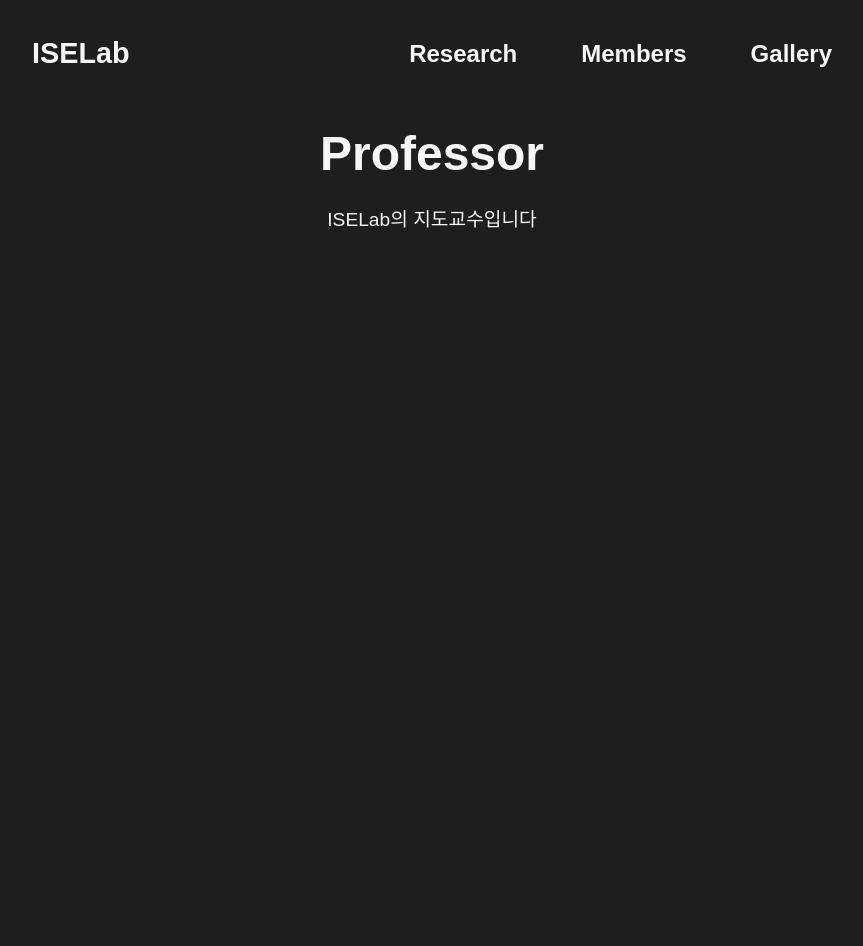
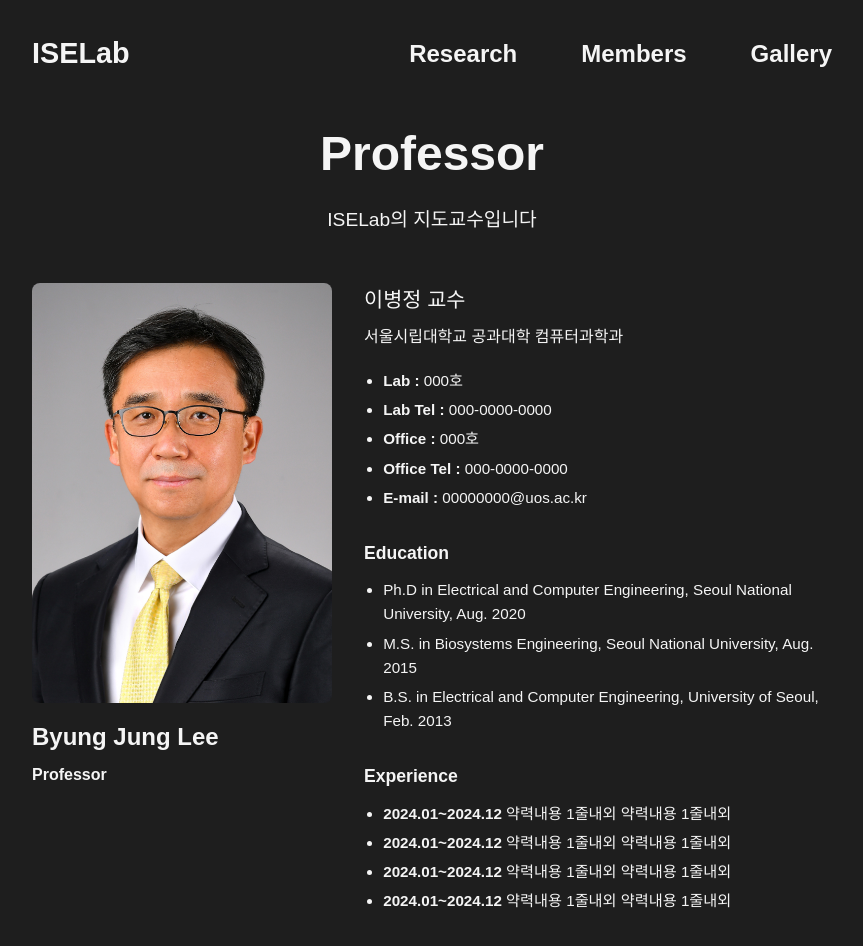
Before and after one commit to norangsuji/SELab-page, a React (Vite) app in the folder SELabPage/: page /professors in a window 1280 px wide. Shown: the top 946 px of the page, without its empty margins (208-1071 px from the left). Before the commit the page ends 800 px from the top, so only its background shows below. Built offline with nearby package versions, Linux system fonts and the light colour scheme; a web font is replaced by a local one.

Commit message:
🎨 style: ProfessorPage UI 완료

```diff
--- a/SELabPage/src/Pages/Member/ProfessorPage.jsx
+++ b/SELabPage/src/Pages/Member/ProfessorPage.jsx
@@ -1,6 +1,10 @@
 import { Routes, Route } from "react-router-dom";
 import styled from "@emotion/styled";
 import Navbar from "../../Components/Default/NavBar";
+
+// ✅ 드라이브 이미지 링크
+//const professorImageUrl = "https://drive.google.com/uc?export=view&id=1D0mQ6PE07eeu9dGvN2BPfnfP4lsOAFYj";
+const professorImageUrl = "/Images/professor2.png";
 
 function ProfessorPage() {
   return (
@@ -11,6 +15,59 @@ function ProfessorPage() {
           <Title>Professor</Title>
           <Description>ISELab의 지도교수입니다</Description>
         </TitleBox>
+        <InformationBox>
+          <LeftColumn>
+            <img src={professorImageUrl} alt="교수님 프로필" />
+            <Intro>
+              <span className="name">Byung Jung Lee</span>
+              <span className="position">Professor</span>
+            </Intro>
+          </LeftColumn>
+          <RightColumn>
+            <InfoTitle>이병정 교수</InfoTitle>
+            <InfoText>서울시립대학교 공과대학 컴퓨터과학과</InfoText>
+            <ul>
+              <li>
+                <strong>Lab :</strong> 000호
+              </li>
+              <li>
+                <strong>Lab Tel :</strong> 000-0000-0000
+              </li>
+              <li>
+                <strong>Office :</strong> 000호
+              </li>
+              <li>
+                <strong>Office Tel :</strong> 000-0000-0000
+              </li>
+              <li>
+                <strong>E-mail :</strong> 00000000@uos.ac.kr
+              </li>
+            </ul>
+
+            <SectionTitle>Education</SectionTitle>
+            <ul>
+              <li>Ph.D in Electrical and Computer Engineering, Seoul National University, Aug. 2020</li>
+              <li>M.S. in Biosystems Engineering, Seoul National University, Aug. 2015</li>
+              <li>B.S. in Electrical and Computer Engineering, University of Seoul, Feb. 2013</li>
+            </ul>
+
+            <SectionTitle>Experience</SectionTitle>
+            <ul>
+              <li>
+                <strong>2024.01~2024.12</strong> 약력내용 1줄내외 약력내용 1줄내외
+              </li>
+              <li>
+                <strong>2024.01~2024.12</strong> 약력내용 1줄내외 약력내용 1줄내외
+              </li>
+              <li>
+                <strong>2024.01~2024.12</strong> 약력내용 1줄내외 약력내용 1줄내외
+              </li>
+              <li>
+                <strong>2024.01~2024.12</strong> 약력내용 1줄내외 약력내용 1줄내외
+              </li>
+            </ul>
+          </RightColumn>
+        </InformationBox>
       </Container>
     </>
   );
@@ -35,17 +92,17 @@ const Container = styled.div`
   }
 
   @media (max-width: 768px) {
-    padding: 0.3rem 5rem 6rem 5rem;
+    padding: 0.3rem 6rem 6rem 6rem;
     gap: 2rem;
   }
 
   @media (max-width: 480px) {
-    padding: 0.2rem 3rem 4rem 3rem;
+    padding: 0.2rem 4rem 4rem 4rem;
     gap: 1rem;
   }
 
   @media (max-width: 320px) {
-    padding: 0.1rem 2rem 3rem 2rem;
+    padding: 0.1rem 3rem 3rem 3rem;
     gap: 0.5rem;
   }
 `;
@@ -119,3 +176,214 @@ const Description = styled.div`
     font-size: 0.8rem;
   }
 `;
+
+const InformationBox = styled.div`
+  width: 100%;
+  display: flex;
+  justify-content: center;
+  align-items: flex-start;
+  gap: 2rem;
+  flex-direction: row;
+
+  @media (max-width: 1024px) {
+    gap: 1.5rem;
+  }
+
+  @media (max-width: 768px) {
+    gap: 1rem;
+    flex-direction: column;
+    align-items: center;
+  }
+
+  @media (max-width: 480px) {
+    gap: 0.8rem;
+  }
+
+  @media (max-width: 320px) {
+    gap: 0.5rem;
+  }
+`;
+
+const LeftColumn = styled.div`
+  display: flex;
+  justify-content: center;
+  align-items: left;
+  gap: 1rem;
+  flex-direction: column;
+
+  img {
+    width: 300px;
+    height: auto;
+    border-radius: 0.5rem;
+    object-fit: cover;
+
+    @media (max-width: 1024px) {
+      width: 250px;
+    }
+
+    @media (max-width: 768px) {
+      width: 200px;
+    }
+
+    @media (max-width: 480px) {
+      width: 160px;
+    }
+
+    @media (max-width: 320px) {
+      width: 130px;
+    }
+  }
+`;
+
+const Intro = styled.div`
+  display: flex;
+  flex-direction: column;
+  align-items: flex-start;
+  gap: 0.5rem;
+
+  & .name {
+    font-size: 1.5rem;
+    font-weight: 700;
+    color: #f5f5f5;
+
+    @media (max-width: 1024px) {
+      font-size: 1.3rem;
+    }
+    @media (max-width: 768px) {
+      font-size: 1.2rem;
+    }
+    @media (max-width: 480px) {
+      font-size: 1rem;
+    }
+    @media (max-width: 320px) {
+      font-size: 0.9rem;
+    }
+  }
+
+  & .position {
+    font-size: 1rem;
+    font-weight: 700;
+    color: #f5f5f5;
+
+    @media (max-width: 1024px) {
+      font-size: 0.9rem;
+    }
+    @media (max-width: 768px) {
+      font-size: 0.8rem;
+    }
+    @media (max-width: 480px) {
+      font-size: 0.7rem;
+    }
+    @media (max-width: 320px) {
+      font-size: 0.6rem;
+    }
+  }
+`;
+
+const RightColumn = styled.div`
+  display: flex;
+  justify-content: center;
+  align-items: flex-start;
+  flex-direction: column;
+  gap: 0.5rem;
+  color: #f5f5f5;
+  line-height: 1.6;
+
+  @media (max-width: 1024px) {
+    gap: 0.3rem;
+  }
+
+  @media (max-width: 768px) {
+    gap: 0.2rem;
+  }
+
+  @media (max-width: 480px) {
+    gap: 0.15rem;
+  }
+
+  @media (max-width: 320px) {
+    gap: 0.1rem;
+  }
+
+  ul {
+    padding-left: 1.2rem;
+    list-style-type: disc;
+    margin-top: 0.2rem;
+
+    li {
+      font-size: 0.95rem;
+      margin-bottom: 0.3rem;
+
+      @media (max-width: 1024px) {
+        font-size: 0.9rem;
+      }
+
+      @media (max-width: 768px) {
+        font-size: 0.85rem;
+      }
+
+      @media (max-width: 480px) {
+        font-size: 0.75rem;
+      }
+
+      @media (max-width: 320px) {
+        font-size: 0.7rem;
+      }
+    }
+  }
+`;
+
+const InfoTitle = styled.div`
+  font-size: 1.3rem;
+  font-weight: 700;
+  color: #f5f5f5;
+
+  @media (max-width: 1024px) {
+    font-size: 1.1rem;
+  }
+
+  @media (max-width: 768px) {
+    font-size: 1rem;
+  }
+
+  @media (max-width: 480px) {
+    font-size: 0.9rem;
+  }
+`;
+
+const InfoText = styled.div`
+  font-size: 1rem;
+  color: #f5f5f5;
+  margin-bottom: 0.5rem;
+
+  @media (max-width: 1024px) {
+    font-size: 0.95rem;
+  }
+
+  @media (max-width: 768px) {
+    font-size: 0.9rem;
+  }
+
+  @media (max-width: 480px) {
+    font-size: 0.85rem;
+  }
+`;
+
+const SectionTitle = styled.div`
+  font-size: 1.1rem;
+  font-weight: 600;
+  color: #f5f5f5;
+  margin-top: 1rem;
+
+  @media (max-width: 1024px) {
+    font-size: 1rem;
+  }
+
+  @media (max-width: 768px) {
+    font-size: 0.95rem;
+  }
+
+  @media (max-width: 480px) {
+    font-size: 0.9rem;
+  }
+`;
```
Also changed, not shown: SELabPage/public/Images/professor2.png (added).
